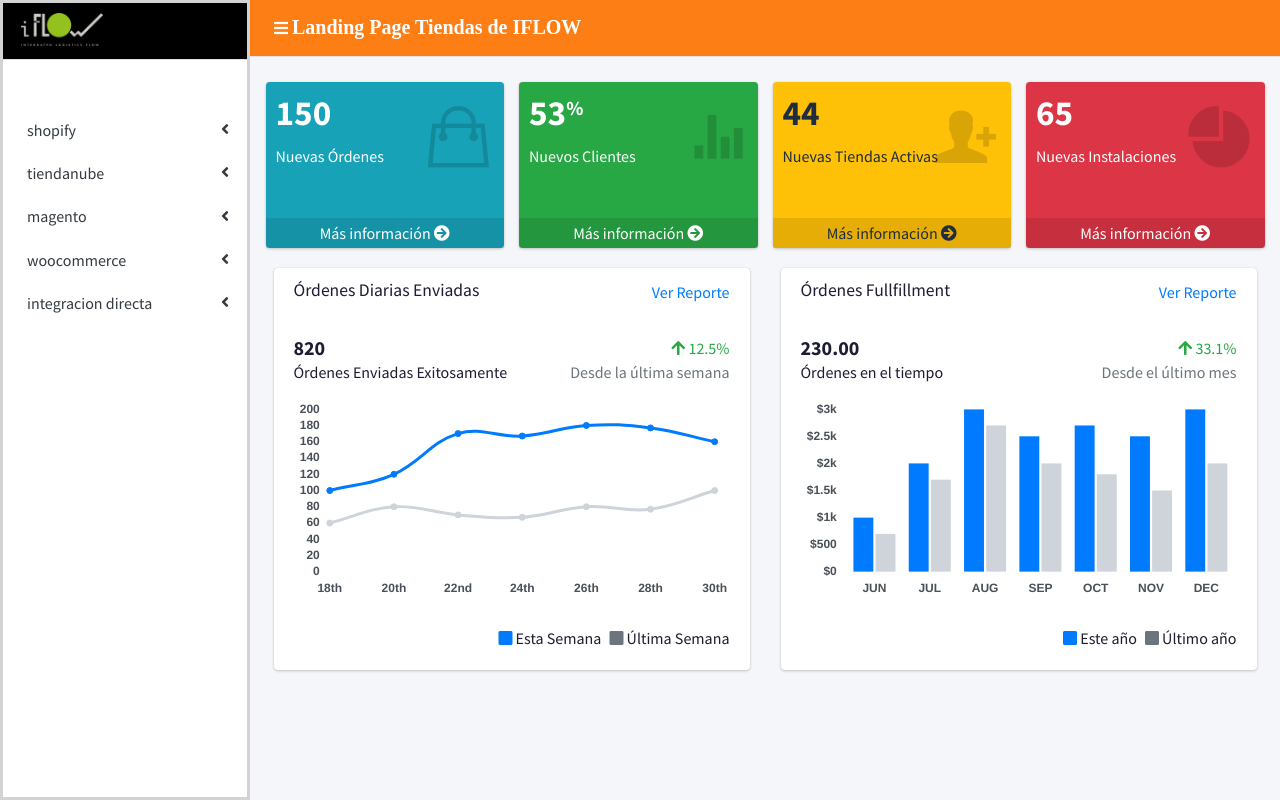
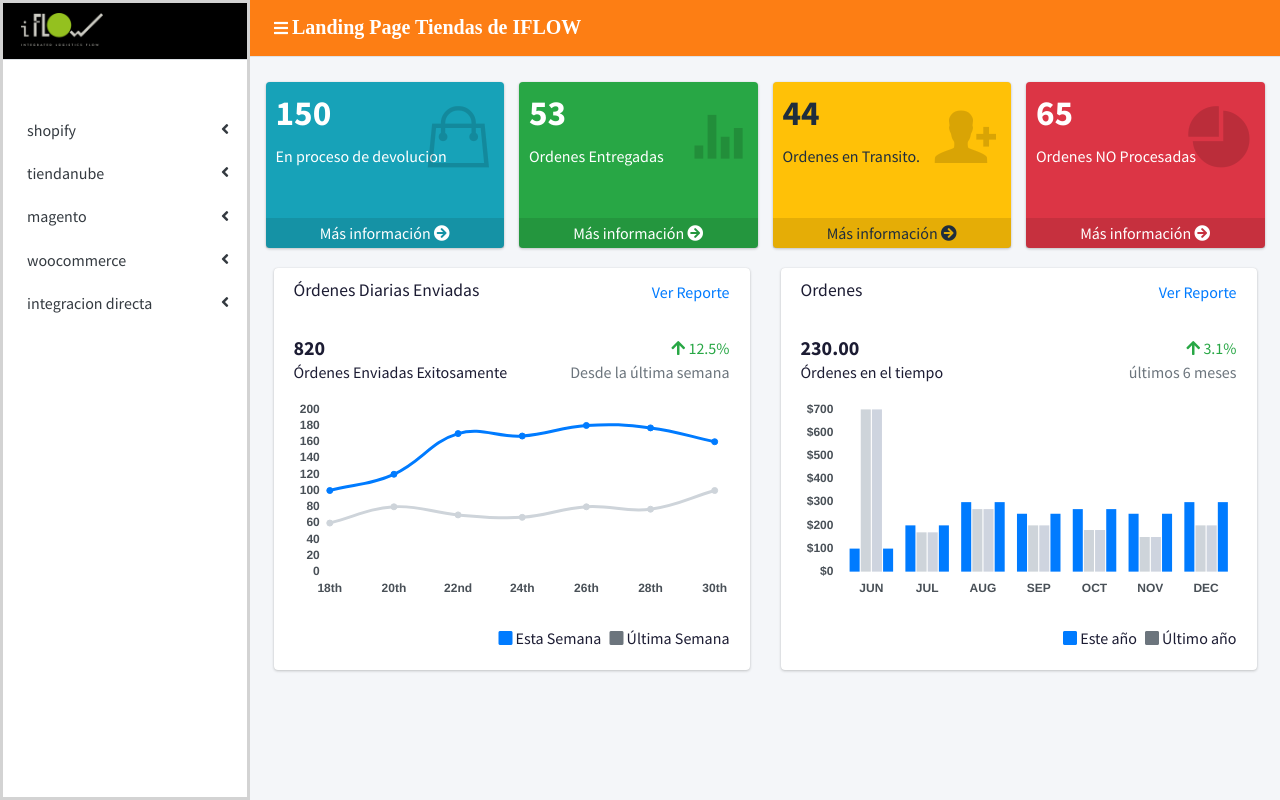
Before and after one commit to kueros/landing, a PHP site: page / in a window 1280 px wide. Run offline with PHP 8.4, Linux system fonts and the light colour scheme; data comes from the database, SQL or seed files in the repository; data that the repository does not hold is empty; some libraries are stand-ins or nearby versions.

Commit message:
06062024

```diff
--- a/config/constantes.php
+++ b/config/constantes.php
@@ -1,6 +1,6 @@
 <?php
 
-define("DB_SERVER", "localhost:8889");
+define("DB_SERVER", "localhost:3306");
 define("DB_USER", "root");
-define("DB_PASS", "root");
+define("DB_PASS", "");
 define("DB_NAME", "iflow_dash");
--- a/dist/js/pages/dashboard3.js
+++ b/dist/js/pages/dashboard3.js
@@ -1,10 +1,63 @@
 $(function(){'use strict'
+
 var ticksStyle={fontColor:'#495057',fontStyle:'bold'}
+
 var mode='index'
+
 var intersect=true
+
+// Grafico  de barras.
+
 var $salesChart=$('#sales-chart')
-var salesChart=new Chart($salesChart,{type:'bar',data:{labels:['JUN','JUL','AUG','SEP','OCT','NOV','DEC'],datasets:[{backgroundColor:'#007bff',borderColor:'#007bff',data:[1000,2000,3000,2500,2700,2500,3000]},{backgroundColor:'#ced4da',borderColor:'#ced4da',data:[700,1700,2700,2000,1800,1500,2000]}]},options:{maintainAspectRatio:false,tooltips:{mode:mode,intersect:intersect},hover:{mode:mode,intersect:intersect},legend:{display:false},scales:{yAxes:[{gridLines:{display:true,lineWidth:'4px',color:'rgba(0, 0, 0, .2)',zeroLineColor:'transparent'},ticks:$.extend({beginAtZero:true,callback:function(value){if(value>=1000){value/=1000
-value+='k'}
-return '$'+value}},ticksStyle)}],xAxes:[{display:true,gridLines:{display:false},ticks:ticksStyle}]}}})
+
+var salesChart = new Chart($salesChart,{type:'bar',
+                                        data:{labels:['JUN','JUL','AUG','SEP','OCT','NOV','DEC'],
+
+                                        datasets:[{backgroundColor:'#007bff',borderColor:'#007bff',
+                                                   data:[100,200,300,250,270,250,300]
+                                                   }, // sh
+
+                                                  {backgroundColor:'#ced4da', borderColor:'#ced4da',
+                                                    data:[700,170,270,200,180,150,200]}, // woo
+
+                                                    {backgroundColor:'#ced4df', borderColor:'#ced4df',
+                                                    data:[700,170,270,200,180,150,200]},  // TN
+
+                                                  {backgroundColor:'#007bff',borderColor:'#007bff',
+                                                   data:[100,200,300,250,270,250,300] } // ID
+
+                                                ]
+                                        },
+                            options:{maintainAspectRatio:false,
+                                    tooltips:{mode:mode,intersect:intersect},
+                                    hover:{mode:mode,intersect:intersect},
+                                    legend:{display:false},
+                                    scales:{yAxes:[{gridLines:{display:true,
+                                                    lineWidth:'4px',
+                                                    color:'rgba(0, 0, 0, .2)',
+                                                    zeroLineColor:'transparent'},
+                                                    ticks:$.extend({beginAtZero:true,
+                                                        callback:function(value){if(value>=1000){value/=1000
+                                                        value+='k'}
+
+                            return '$'+value}},
+                            ticksStyle)}],
+                            xAxes:[{display:true,
+                                    gridLines:{display:false},
+                                    ticks:ticksStyle}]}}})
+
+// Fin grafico de barras.
+
 var $visitorsChart=$('#visitors-chart')
-var visitorsChart=new Chart($visitorsChart,{data:{labels:['18th','20th','22nd','24th','26th','28th','30th'],datasets:[{type:'line',data:[100,120,170,167,180,177,160],backgroundColor:'transparent',borderColor:'#007bff',pointBorderColor:'#007bff',pointBackgroundColor:'#007bff',fill:false},{type:'line',data:[60,80,70,67,80,77,100],backgroundColor:'tansparent',borderColor:'#ced4da',pointBorderColor:'#ced4da',pointBackgroundColor:'#ced4da',fill:false}]},options:{maintainAspectRatio:false,tooltips:{mode:mode,intersect:intersect},hover:{mode:mode,intersect:intersect},legend:{display:false},scales:{yAxes:[{gridLines:{display:true,lineWidth:'4px',color:'rgba(0, 0, 0, .2)',zeroLineColor:'transparent'},ticks:$.extend({beginAtZero:true,suggestedMax:200},ticksStyle)}],xAxes:[{display:true,gridLines:{display:false},ticks:ticksStyle}]}}})})
+
+var visitorsChart=new Chart($visitorsChart,{data:{labels:['18th','20th','22nd','24th','26th','28th','30th'],
+
+                            datasets:[{type:'line',data:[100,120,170,167,180,177,160],
+
+                            backgroundColor:'transparent',borderColor:'#007bff',pointBorderColor:'#007bff',pointBackgroundColor:'#007bff',fill:false},
+
+
+
+                            {type:'line',data:[60,80,70,67,80,77,100],
+                            backgroundColor:'tansparent',borderColor:'#ced4da',pointBorderColor:'#ced4da',pointBackgroundColor:'#ced4da',fill:false}]},
+                            options:{maintainAspectRatio:false,tooltips:{mode:mode,intersect:intersect},hover:{mode:mode,intersect:intersect},legend:{display:false},scales:{yAxes:[{gridLines:{display:true,lineWidth:'4px',color:'rgba(0, 0, 0, .2)',zeroLineColor:'transparent'},ticks:$.extend({beginAtZero:true,suggestedMax:200},ticksStyle)}],xAxes:[{display:true,gridLines:{display:false},ticks:ticksStyle}]}}})})
--- a/index.php
+++ b/index.php
@@ -1,4 +1,6 @@
 <?php
+error_reporting(0);
+
 #Se cargan los datos para conectar a la base de datos
 require_once("config/conexion.php");
 #Se traen desde la tabla landings los datos para armar el menú de acceso
@@ -96,7 +98,7 @@
 							<div class="small-box bg-info">
 								<div class="inner">
 									<h3>150</h3>
-									<p>Nuevas Órdenes</p>
+									<p>En proceso de devolucion</p>
 								</div>
 								<div class="icon">
 									<i class="ion ion-bag"></i>
@@ -107,8 +109,8 @@
 						<div class="col-lg-3 col-6">
 							<div class="small-box bg-success">
 								<div class="inner">
-									<h3>53<sup style="font-size: 20px">%</sup></h3>
-									<p>Nuevos Clientes</p>
+									<h3>53</h3>
+									<p>Ordenes Entregadas</p>
 								</div>
 								<div class="icon">
 									<i class="ion ion-stats-bars"></i>
@@ -120,7 +122,7 @@
 							<div class="small-box bg-warning">
 								<div class="inner">
 									<h3>44</h3>
-									<p>Nuevas Tiendas Activas</p>
+									<p>Ordenes en Transito.</p>
 								</div>
 								<div class="icon">
 									<i class="ion ion-person-add"></i>
@@ -132,7 +134,7 @@
 							<div class="small-box bg-danger">
 								<div class="inner">
 									<h3>65</h3>
-									<p>Nuevas Instalaciones</p>
+									<p>Ordenes NO Procesadas</p>
 								</div>
 								<div class="icon">
 									<i class="ion ion-pie-graph"></i>
@@ -189,7 +191,7 @@
 							<div class="card">
 								<div class="card-header border-0">
 									<div class="d-flex justify-content-between">
-										<h3 class="card-title">Órdenes Fullfillment</h3>
+										<h3 class="card-title">Ordenes</h3>
 										<a href="javascript:void(0);">Ver Reporte</a>
 									</div>
 								</div>
@@ -201,9 +203,9 @@
 										</p>
 										<p class="ml-auto d-flex flex-column text-right">
 											<span class="text-success">
-												<i class="fas fa-arrow-up"></i> 33.1%
+												<i class="fas fa-arrow-up"></i> 3.1%
 											</span>
-											<span class="text-muted">Desde el último mes</span>
+											<span class="text-muted">últimos 6 meses</span>
 										</p>
 									</div>
 									<div class="position-relative mb-4">
```
